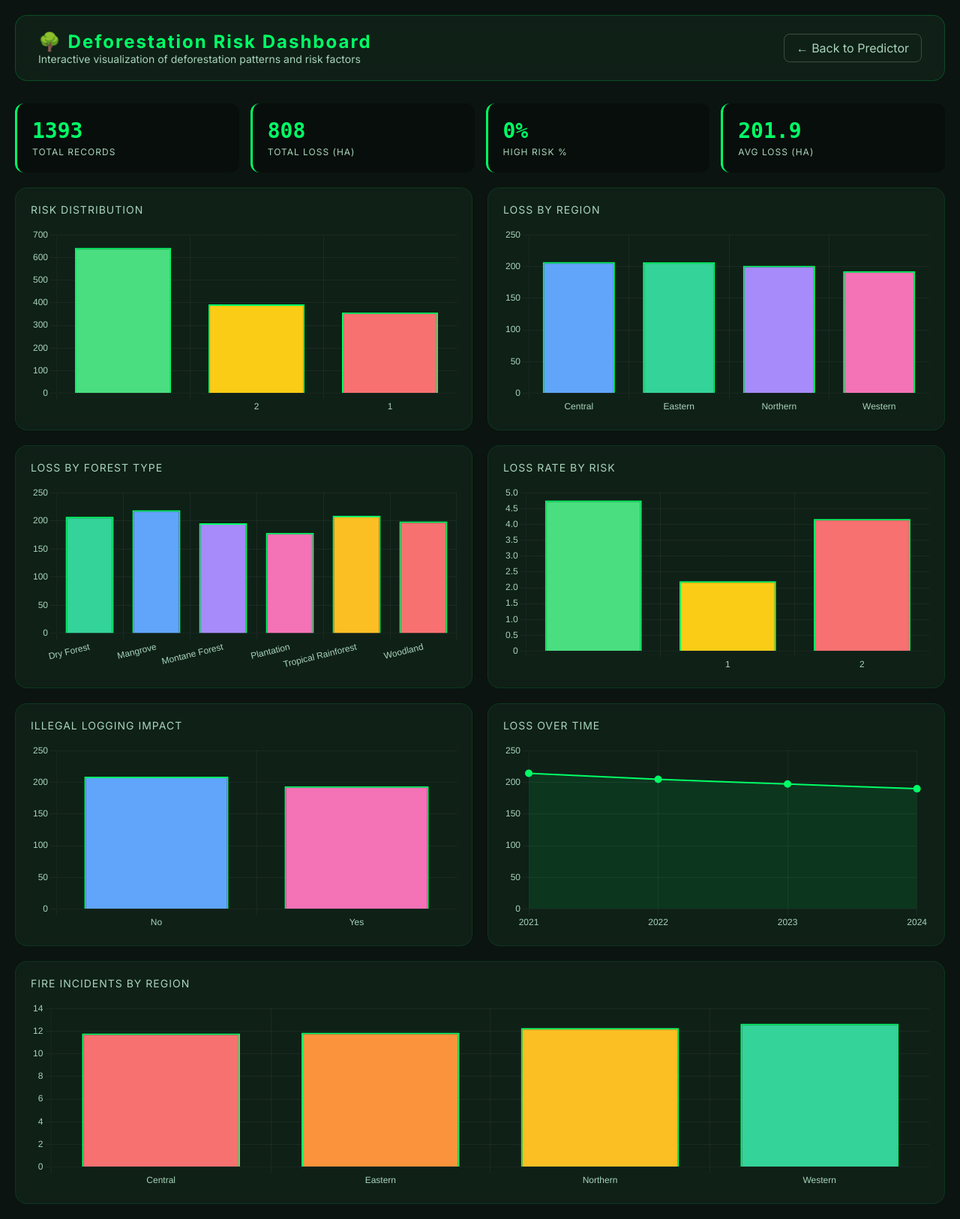
After one commit to MusiMark/Deforestation-Tracking, a Flask app: page /dashboard in a window 1280 px wide. The commit adds this page. Shown: the whole page at 75% size. Run offline with Flask 3, Linux system fonts and the light colour scheme; parts of the project's set-up code (start-up, migrations or seed data) failed here and were passed over.

Commit message:
added interactive dashboard for visualizations
added interactive dashboard for visualizations

```diff
--- a/app/app.py
+++ b/app/app.py
@@ -1,5 +1,7 @@
 import os
 import sys
+import pandas as pd
+import json
 
 sys.path.append(os.path.abspath(os.path.join(os.path.dirname(__file__), '..')))
 
@@ -7,6 +9,95 @@ from flask import Flask, request, render_template, jsonify
 from src.predict_deforestation import predict_deforestation_risk
 
 app = Flask(__name__)
+# app.py - Add these routes
+
+@app.route('/dashboard')
+def dashboard():
+    """Serve the dashboard HTML page"""
+    return render_template('dashboard.html')
+
+@app.route('/api/dashboard-data')
+def get_dashboard_data():
+    try:
+        base_dir = os.path.dirname(os.path.abspath(__file__))
+        csv_path = os.path.join(base_dir, '..', 'data', 'engineered', 'deforestation_features.csv')
+        df = pd.read_csv(csv_path)
+
+        # --- FIX: Handle invalid dates ---
+        # Try to convert dates, coerce errors to NaT (Not a Time)
+        df['Observation_Date'] = pd.to_datetime(df['Observation_Date'], errors='coerce')
+
+        # Drop rows with invalid dates (like "31-13-2024")
+        df = df.dropna(subset=['Observation_Date'])
+        # ----------------------------------
+
+        # Region columns
+        region_cols = ['Region_Central', 'Region_Eastern', 'Region_Northern', 'Region_Western']
+        region_names = ['Central', 'Eastern', 'Northern', 'Western']
+
+        # 1. Risk Distribution
+        risk_counts = df['Deforestation_Risk'].value_counts().reset_index()
+        risk_counts.columns = ['Risk', 'Count']
+
+        # 2. Loss by Region
+        region_data = []
+        for col, name in zip(region_cols, region_names):
+            region_df = df[df[col] == 1]
+            if len(region_df) > 0:
+                region_data.append({'Region': name, 'Avg_Loss': region_df['Tree_Cover_Loss_ha'].mean()})
+        region_loss = pd.DataFrame(region_data)
+
+        # 3. Loss by Forest Type
+        forest_cols = ['Forest_Type_Dry Forest', 'Forest_Type_Mangrove', 'Forest_Type_Montane Forest',
+                       'Forest_Type_Plantation', 'Forest_Type_Tropical Rainforest', 'Forest_Type_Woodland']
+        forest_names = ['Dry Forest', 'Mangrove', 'Montane Forest', 'Plantation', 'Tropical Rainforest', 'Woodland']
+
+        forest_data = []
+        for col, name in zip(forest_cols, forest_names):
+            forest_df = df[df[col] == 1]
+            if len(forest_df) > 0:
+                forest_data.append({'Forest_Type': name, 'Avg_Loss': forest_df['Tree_Cover_Loss_ha'].mean()})
+        forest_loss = pd.DataFrame(forest_data)
+
+        # 4. Loss Rate by Risk
+        df['Loss_Rate'] = (df['Tree_Cover_Loss_ha'] / df['Forest_Area_ha'] * 100)
+        risk_loss_rate = df.groupby('Deforestation_Risk')['Loss_Rate'].mean().reset_index()
+        risk_loss_rate.columns = ['Risk', 'Loss_Rate']
+
+        # 5. Illegal Logging
+        logging_loss = df[df['Illegal_Logging'].isin(['Yes', 'No'])].groupby('Illegal_Logging')['Tree_Cover_Loss_ha'].mean().reset_index()
+        logging_loss.columns = ['Illegal_Logging', 'Tree_Cover_Loss_ha']
+
+        # 6. Time Trend - Extract year from cleaned dates
+        df['Year'] = df['Observation_Date'].dt.year
+        yearly_loss = df.groupby('Year')['Tree_Cover_Loss_ha'].mean().reset_index()
+
+        # 7. Fire by Region
+        fire_data = []
+        for col, name in zip(region_cols, region_names):
+            region_df = df[df[col] == 1]
+            if len(region_df) > 0:
+                fire_data.append({'Region': name, 'Fire_Incidents': region_df['Fire_Incidents'].mean()})
+        fire_region = pd.DataFrame(fire_data)
+
+        # 8. Correlation Matrix
+        corr_cols = ['Forest_Area_ha', 'Tree_Cover_Loss_ha', 'Annual_Rainfall_mm',
+                     'Population_Density', 'Fire_Incidents']
+        corr_matrix = df[corr_cols].corr().round(2)
+
+        return jsonify({
+            'risk_distribution': risk_counts.to_dict('records'),
+            'region_loss': region_loss.to_dict('records'),
+            'forest_loss': forest_loss.to_dict('records'),
+            'risk_loss_rate': risk_loss_rate.to_dict('records'),
+            'logging_loss': logging_loss.to_dict('records'),
+            'yearly_loss': yearly_loss.to_dict('records'),
+            'fire_region': fire_region.to_dict('records'),
+            'correlation_matrix': corr_matrix.to_dict()
+        })
+
+    except Exception as e:
+        return jsonify({'error': str(e)}), 500
 
 @app.route('/', methods=['GET'])
 def index():
@@ -45,6 +136,23 @@ def predict():
 
     # Return the result as JSON so the page doesn't reload
     return jsonify({"prediction": prediction})
+@app.route('/api/test')
+def test_api():
+    """Simple test endpoint"""
+    try:
+        base_dir = os.path.dirname(os.path.abspath(__file__))
+        csv_path = os.path.join(base_dir, '..', 'data', 'engineered', 'deforestation_features.csv')
+        df = pd.read_csv(csv_path)
+
+        # Just return basic info
+        return jsonify({
+            'status': 'success',
+            'rows': len(df),
+            'columns': df.columns.tolist(),
+            'sample': df.head(2).to_dict('records')
+        })
+    except Exception as e:
+        return jsonify({'error': str(e)}), 500
 
 if __name__ == '__main__':
     app.run(debug=True)
--- /dev/null
+++ b/app/templates/dashboard.html
@@ -0,0 +1,390 @@
+<!DOCTYPE html>
+<html lang="en">
+<head>
+    <meta charset="UTF-8">
+    <meta name="viewport" content="width=device-width, initial-scale=1.0">
+    <title>Deforestation Risk Dashboard</title>
+    <script src="https://cdn.jsdelivr.net/npm/chart.js"></script>
+    <link href="https://fonts.googleapis.com/css2?family=Inter:wght@400;600;700&display=swap" rel="stylesheet">
+    <style>
+        * { margin: 0; padding: 0; box-sizing: border-box; }
+        body {
+            font-family: 'Inter', sans-serif;
+            background: #0b1410;
+            color: #e0f2e9;
+            padding: 20px;
+            min-height: 100vh;
+        }
+        .dashboard-header {
+            display: flex;
+            justify-content: space-between;
+            align-items: center;
+            padding: 20px 30px;
+            background: rgba(18, 38, 28, 0.7);
+            border-radius: 16px;
+            border: 1px solid rgba(0, 255, 102, 0.2);
+            margin-bottom: 30px;
+            backdrop-filter: blur(12px);
+            flex-wrap: wrap;
+            gap: 10px;
+        }
+        .dashboard-header h1 {
+            color: #00ff66;
+            font-size: 24px;
+            font-weight: 700;
+            letter-spacing: 2px;
+        }
+        .dashboard-header p {
+            color: #a8d5ba;
+            font-size: 14px;
+        }
+        .back-btn {
+            color: #a8d5ba;
+            text-decoration: none;
+            padding: 8px 16px;
+            border: 1px solid rgba(255,255,255,0.2);
+            border-radius: 8px;
+            transition: all 0.3s ease;
+        }
+        .back-btn:hover {
+            border-color: #00ff66;
+            color: #00ff66;
+        }
+        .stats-grid {
+            display: grid;
+            grid-template-columns: repeat(4, 1fr);
+            gap: 15px;
+            margin-bottom: 20px;
+        }
+        .stat-box {
+            background: rgba(0, 0, 0, 0.3);
+            padding: 20px;
+            border-radius: 12px;
+            border-left: 3px solid #00ff66;
+        }
+        .stat-box .number {
+            font-size: 28px;
+            font-weight: 700;
+            color: #00ff66;
+            font-family: 'Fira Code', monospace;
+        }
+        .stat-box .label {
+            font-size: 12px;
+            color: #a8d5ba;
+            margin-top: 4px;
+            text-transform: uppercase;
+            letter-spacing: 1px;
+        }
+        .grid-container {
+            display: grid;
+            grid-template-columns: repeat(2, 1fr);
+            gap: 20px;
+        }
+        .card {
+            background: rgba(18, 38, 28, 0.7);
+            border: 1px solid rgba(0, 255, 102, 0.1);
+            border-radius: 16px;
+            padding: 20px;
+            backdrop-filter: blur(8px);
+        }
+        .card h3 {
+            color: #a8d5ba;
+            font-size: 14px;
+            font-weight: 400;
+            text-transform: uppercase;
+            letter-spacing: 1px;
+            margin-bottom: 15px;
+        }
+        .card-full {
+            grid-column: 1 / -1;
+        }
+        .chart-container {
+            position: relative;
+            height: 250px;
+        }
+        .loading-overlay {
+            display: flex;
+            justify-content: center;
+            align-items: center;
+            height: 400px;
+            color: #a8d5ba;
+            grid-column: 1 / -1;
+        }
+        .spinner {
+            width: 40px;
+            height: 40px;
+            border: 3px solid rgba(0, 255, 102, 0.1);
+            border-top-color: #00ff66;
+            border-radius: 50%;
+            animation: spin 0.8s linear infinite;
+            margin-right: 15px;
+        }
+        @keyframes spin {
+            to { transform: rotate(360deg); }
+        }
+        .error-msg {
+            color: #f87171;
+            text-align: center;
+            padding: 40px;
+            grid-column: 1 / -1;
+        }
+        @media (max-width: 768px) {
+            .grid-container { grid-template-columns: 1fr; }
+            .stats-grid { grid-template-columns: repeat(2, 1fr); }
+        }
+    </style>
+</head>
+<body>
+
+<div class="dashboard-header">
+    <div>
+        <h1>🌳 Deforestation Risk Dashboard</h1>
+        <p>Interactive visualization of deforestation patterns and risk factors</p>
+    </div>
+    <a href="/" class="back-btn">← Back to Predictor</a>
+</div>
+
+<!-- Stats Summary -->
+<div class="stats-grid" id="stats-grid">
+    <div class="stat-box">
+        <div class="number" id="total-records">--</div>
+        <div class="label">Total Records</div>
+    </div>
+    <div class="stat-box">
+        <div class="number" id="total-loss">--</div>
+        <div class="label">Total Loss (ha)</div>
+    </div>
+    <div class="stat-box">
+        <div class="number" id="high-risk">--</div>
+        <div class="label">High Risk %</div>
+    </div>
+    <div class="stat-box">
+        <div class="number" id="avg-loss">--</div>
+        <div class="label">Avg Loss (ha)</div>
+    </div>
+</div>
+
+<!-- Charts Grid -->
+<div class="grid-container" id="charts-container">
+    <div class="loading-overlay" id="loading">
+        <div class="spinner"></div>
+        <span>Loading dashboard data...</span>
+    </div>
+</div>
+
+<script>
+    async function loadDashboard() {
+        try {
+            console.log('🔄 Fetching dashboard data...');
+            const response = await fetch('/api/dashboard-data');
+
+            if (!response.ok) {
+                throw new Error(`HTTP error! status: ${response.status}`);
+            }
+
+            const data = await response.json();
+            console.log('✅ Data received:', data);
+
+            // Check for error
+            if (data.error) {
+                throw new Error(data.error);
+            }
+
+            // Remove loading
+            const loading = document.getElementById('loading');
+            if (loading) loading.remove();
+
+            // Update stats
+            const riskDist = data.risk_distribution || [];
+            const regionLoss = data.region_loss || [];
+
+            const totalRecords = riskDist.reduce((sum, r) => sum + (r.Count || 0), 0);
+            const totalLoss = regionLoss.reduce((sum, r) => sum + (r.Avg_Loss || 0), 0);
+            const highRisk = riskDist.find(r => r.Risk === 'High');
+            const highRiskPct = highRisk ? ((highRisk.Count / totalRecords) * 100).toFixed(1) : '0';
+            const avgLoss = regionLoss.length > 0 ? (totalLoss / regionLoss.length).toFixed(1) : '0';
+
+            document.getElementById('total-records').textContent = totalRecords;
+            document.getElementById('total-loss').textContent = totalLoss.toFixed(0);
+            document.getElementById('high-risk').textContent = highRiskPct + '%';
+            document.getElementById('avg-loss').textContent = avgLoss;
+
+            // Render charts
+            renderCharts(data);
+
+        } catch (error) {
+            console.error('❌ Error loading dashboard:', error);
+            const container = document.getElementById('charts-container');
+            container.innerHTML = `<div class="error-msg">❌ Error: ${error.message}</div>`;
+        }
+    }
+
+    function renderCharts(data) {
+        const container = document.getElementById('charts-container');
+
+        // Define chart configurations
+        const chartConfigs = [
+            {
+                id: 'chart-risk',
+                title: 'Risk Distribution',
+                type: 'bar',
+                data: data.risk_distribution || [],
+                xKey: 'Risk',
+                yKey: 'Count',
+                colors: ['#4ade80', '#facc15', '#f87171'],
+                label: 'Records'
+            },
+            {
+                id: 'chart-region',
+                title: 'Loss by Region',
+                type: 'bar',
+                data: data.region_loss || [],
+                xKey: 'Region',
+                yKey: 'Avg_Loss',
+                colors: ['#60a5fa', '#34d399', '#a78bfa', '#f472b6'],
+                label: 'Avg Loss (ha)'
+            },
+            {
+                id: 'chart-forest',
+                title: 'Loss by Forest Type',
+                type: 'bar',
+                data: data.forest_loss || [],
+                xKey: 'Forest_Type',
+                yKey: 'Avg_Loss',
+                colors: ['#34d399', '#60a5fa', '#a78bfa', '#f472b6', '#fbbf24', '#f87171'],
+                label: 'Avg Loss (ha)'
+            },
+            {
+                id: 'chart-risk-rate',
+                title: 'Loss Rate by Risk',
+                type: 'bar',
+                data: data.risk_loss_rate || [],
+                xKey: 'Risk',
+                yKey: 'Loss_Rate',
+                colors: ['#4ade80', '#facc15', '#f87171'],
+                label: 'Loss Rate (%)'
+            },
+            {
+                id: 'chart-logging',
+                title: 'Illegal Logging Impact',
+                type: 'bar',
+                data: data.logging_loss || [],
+                xKey: 'Illegal_Logging',
+                yKey: 'Tree_Cover_Loss_ha',
+                colors: ['#60a5fa', '#f472b6'],
+                label: 'Avg Loss (ha)'
+            },
+            {
+                id: 'chart-time',
+                title: 'Loss Over Time',
+                type: 'line',
+                data: data.yearly_loss || [],
+                xKey: 'Year',
+                yKey: 'Tree_Cover_Loss_ha',
+                color: '#00ff66',
+                label: 'Avg Loss (ha)'
+            },
+            {
+                id: 'chart-fire',
+                title: 'Fire Incidents by Region',
+                type: 'bar',
+                data: data.fire_region || [],
+                xKey: 'Region',
+                yKey: 'Fire_Incidents',
+                colors: ['#f87171', '#fb923c', '#fbbf24', '#34d399'],
+                label: 'Avg Fire Incidents',
+                fullWidth: true
+            }
+        ];
+
+        // Create cards for each chart
+        chartConfigs.forEach((config) => {
+            const card = document.createElement('div');
+            card.className = 'card';
+            if (config.fullWidth) card.classList.add('card-full');
+
+            card.innerHTML = `
+                <h3>${config.title}</h3>
+                <div class="chart-container">
+                    <canvas id="${config.id}"></canvas>
+                </div>
+            `;
+            container.appendChild(card);
+        });
+
+        // Initialize charts after DOM update
+        setTimeout(() => {
+            chartConfigs.forEach(config => {
+                const canvas = document.getElementById(config.id);
+                if (!canvas) {
+                    console.warn(`Canvas ${config.id} not found`);
+                    return;
+                }
+                const ctx = canvas.getContext('2d');
+
+                const labels = config.data.map(d => String(d[config.xKey] || ''));
+                const values = config.data.map(d => d[config.yKey] || 0);
+                const colors = config.colors || ['#00ff66'];
+
+                // Skip if no data
+                if (labels.length === 0) {
+                    console.warn(`No data for ${config.id}`);
+                    return;
+                }
+
+                new Chart(ctx, {
+                    type: config.type,
+                    data: {
+                        labels: labels,
+                        datasets: [{
+                            label: config.label || config.title,
+                            data: values,
+                            backgroundColor: config.type === 'line' ? 'rgba(0, 255, 102, 0.1)' : colors.slice(0, labels.length),
+                            borderColor: config.color || '#00ff66',
+                            borderWidth: 2,
+                            fill: config.type === 'line' ? true : false,
+                            tension: 0.3,
+                            pointBackgroundColor: config.color || '#00ff66',
+                            pointRadius: config.type === 'line' ? 4 : 0
+                        }]
+                    },
+                    options: {
+                        responsive: true,
+                        maintainAspectRatio: false,
+                        plugins: {
+                            legend: { display: false },
+                            tooltip: {
+                                backgroundColor: 'rgba(0,0,0,0.8)',
+                                titleColor: '#e0f2e9',
+                                bodyColor: '#a8d5ba',
+                                callbacks: {
+                                    label: function(context) {
+                                        return context.dataset.label + ': ' + context.parsed.y.toFixed(1);
+                                    }
+                                }
+                            }
+                        },
+                        scales: {
+                            x: {
+                                ticks: { color: '#a8d5ba', maxRotation: 30 },
+                                grid: { color: 'rgba(255,255,255,0.05)' }
+                            },
+                            y: {
+                                ticks: { color: '#a8d5ba' },
+                                grid: { color: 'rgba(255,255,255,0.05)' },
+                                beginAtZero: true
+                            }
+                        }
+                    }
+                });
+                console.log(`✅ Chart ${config.id} rendered`);
+            });
+        }, 300);
+    }
+
+    // Load dashboard when page loads
+    document.addEventListener('DOMContentLoaded', loadDashboard);
+</script>
+
+</body>
+</html>
```
Also changed, not shown: app/templates/index.html (+59 -0 lines).
